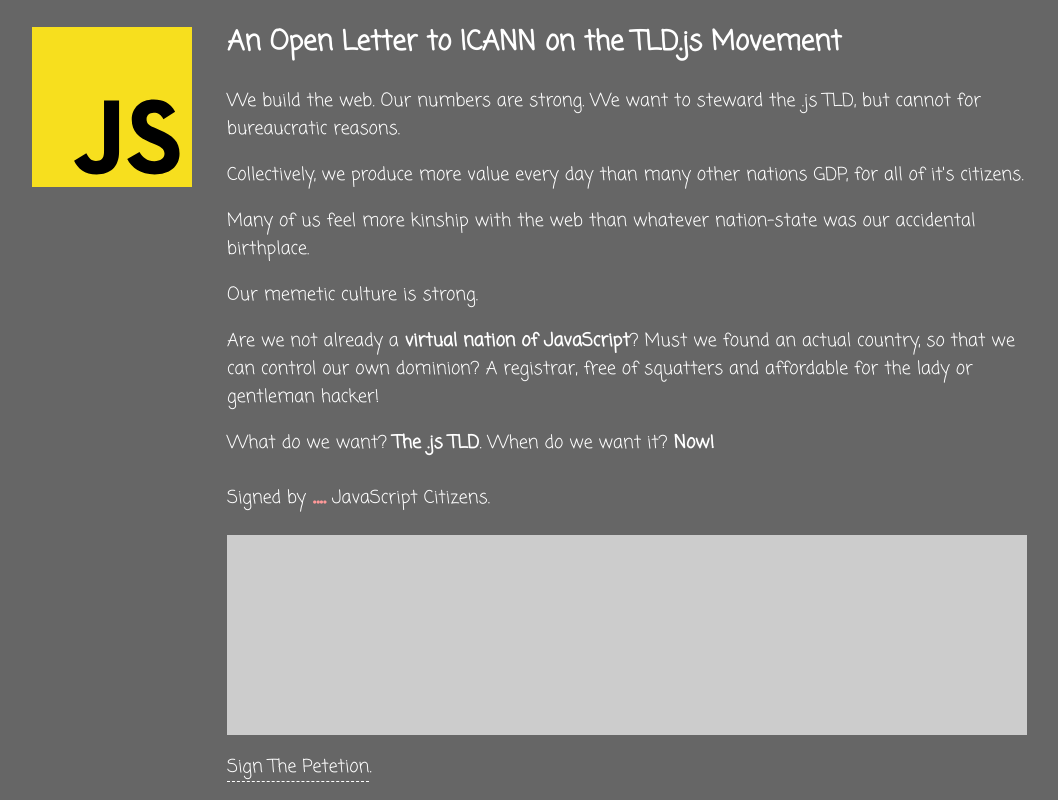
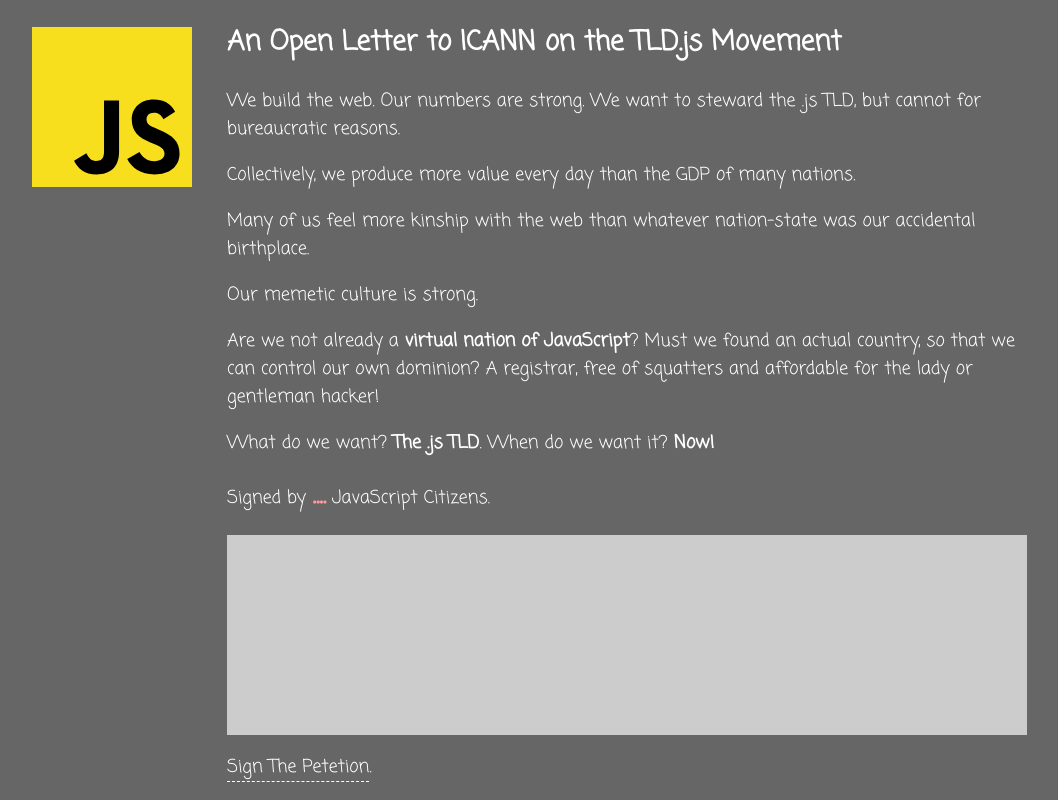
Before and after one commit to ozten/TLD.js, a website: page site/index.html in a window 1280 px wide. Shown: the whole page, without its empty margins (13-1071 px from the left). Drawn offline with Linux system fonts and the light colour scheme; no server answers.

Commit message:
language tweak

```diff
--- a/site/index.html
+++ b/site/index.html
@@ -60,7 +60,7 @@
 </p>
 
 <p>
-Collectively, we produce more value every day than many other nations GDP, for all of it's citizens.
+Collectively, we produce more value every day than the GDP of many nations.
 </p>
 
 <p>
```
